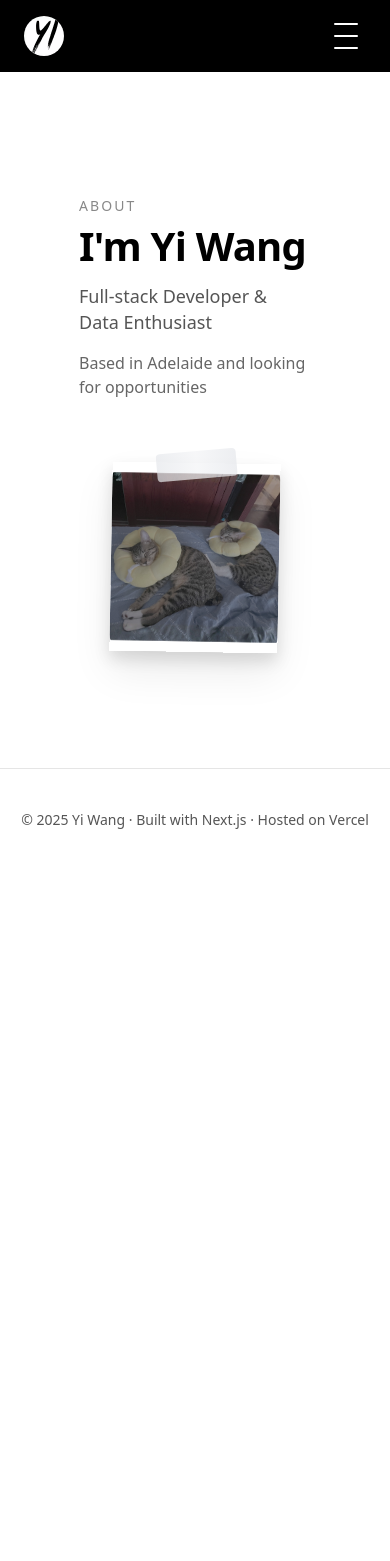
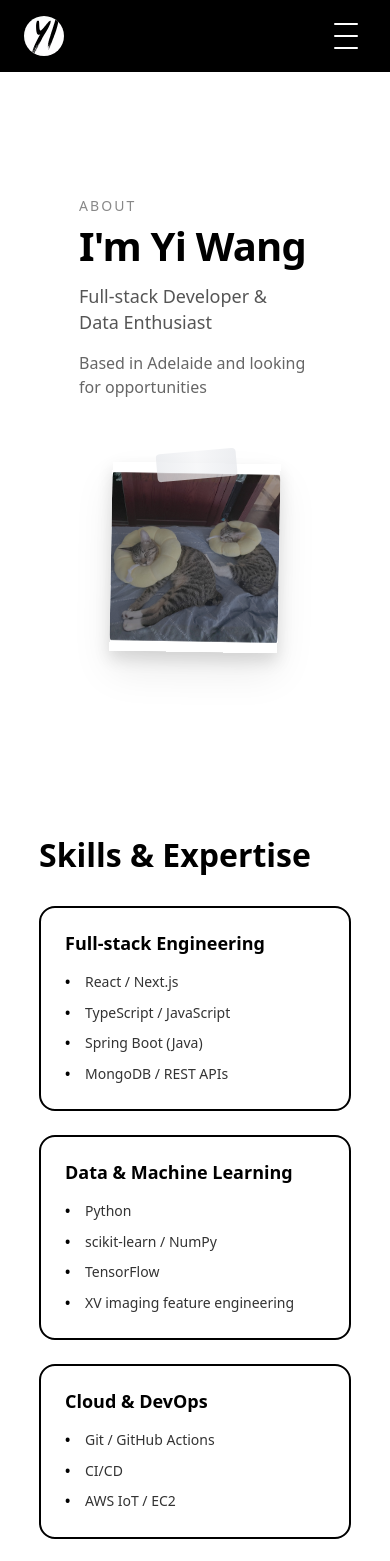
Before and after one commit to wy8881/portfolio-nextjs, a Next.js app: page /about in a window 390 px wide. Shown: the top 1561 px of the page. Before the commit the page ends 870 px from the top, so only its background shows below. Built offline with nearby package versions, Linux system fonts and the light colour scheme.

Commit message:
Add Skills Section component with black and white minimalist design
- Create SkillsSection component with responsive grid layout
- Add SkillCard component with newspaper-style hard shadow hover effect

```diff
--- a/app/about/page.tsx
+++ b/app/about/page.tsx
@@ -1,5 +1,11 @@
 import AboutIntro from "@/components/about/AboutIntro";
+import SkillsSection from "@/components/about/SkillsSection";
 
 export default function About() {
-  return <AboutIntro />;
+  return (
+    <>
+      <AboutIntro />
+      <SkillsSection />
+    </>
+  );
 }
--- /dev/null
+++ b/components/about/SkillCard.tsx
@@ -0,0 +1,69 @@
+'use client'
+
+interface SkillCardProps {
+  title: string;
+  skills: string[];
+}
+
+const SkillCard = ({ title, skills }: SkillCardProps) => {
+  return (
+    <div
+      className="
+        bg-white
+        border-2
+        border-black
+        rounded-2xl
+        p-[clamp(1.5rem,3vw,2rem)]
+        transition-all
+        duration-300
+        ease-out
+        hover:translate-y-[-4px]
+        hover:shadow-[8px_8px_0px_0px_#000000]
+      "
+    >
+      <h3
+        className="
+          font-sans
+          text-[clamp(1.125rem,2vw,1.375rem)]
+          font-semibold
+          mb-4
+          text-black
+          leading-[1.3]
+        "
+      >
+        {title}
+      </h3>
+
+      <ul
+        className="
+          list-none
+          p-0
+          space-y-2
+        "
+      >
+        {skills.map((skill, index) => (
+          <li
+            key={index}
+            className="
+              font-sans
+              text-[clamp(0.875rem,1.5vw,1rem)]
+              text-[#333333]
+              leading-[1.6]
+              pl-5
+              relative
+              before:content-['•']
+              before:absolute
+              before:left-0
+              before:text-black
+              before:font-semibold
+            "
+          >
+            {skill}
+          </li>
+        ))}
+      </ul>
+    </div>
+  );
+};
+
+export default SkillCard;
--- /dev/null
+++ b/components/about/SkillsSection.tsx
@@ -0,0 +1,55 @@
+import SkillCard from './SkillCard';
+import { skillsData } from '@/data/about/skills';
+
+const SkillsSection = () => {
+  return (
+    <section
+      className="w-full"
+      aria-label="Skills and expertise section"
+    >
+      <div
+        className="
+          w-full
+          max-w-[clamp(320px,90vw,1280px)]
+          mx-auto
+          px-[clamp(1rem,5vw,4rem)]
+          py-[clamp(4rem,8vh,6rem)]
+        "
+      >
+        <h2
+          className="
+            font-sans
+            text-[clamp(2rem,4vw+0.5rem,3rem)]
+            font-bold
+            leading-[1.2]
+            text-black
+            mb-[clamp(2rem,4vw,3rem)]
+          "
+        >
+          Skills & Expertise
+        </h2>
+
+        <div
+          className="
+            grid
+            grid-cols-1
+            md:grid-cols-2
+            gap-6
+            md:gap-6
+            lg:gap-8
+          "
+        >
+          {skillsData.map((skill) => (
+            <SkillCard
+              key={skill.id}
+              title={skill.title}
+              skills={skill.skills}
+            />
+          ))}
+        </div>
+      </div>
+    </section>
+  );
+};
+
+export default SkillsSection;
--- /dev/null
+++ b/data/about/skills.ts
@@ -0,0 +1,43 @@
+import { SkillCategory } from '@/types/about';
+
+export const skillsData: SkillCategory[] = [
+  {
+    id: 1,
+    title: "Full-stack Engineering",
+    skills: [
+      "React / Next.js",
+      "TypeScript / JavaScript",
+      "Spring Boot (Java)",
+      "MongoDB / REST APIs"
+    ]
+  },
+  {
+    id: 2,
+    title: "Data & Machine Learning",
+    skills: [
+      "Python",
+      "scikit-learn / NumPy",
+      "TensorFlow",
+      "XV imaging feature engineering"
+    ]
+  },
+  {
+    id: 3,
+    title: "Cloud & DevOps",
+    skills: [
+      "Git / GitHub Actions",
+      "CI/CD",
+      "AWS IoT / EC2"
+    ]
+  },
+  {
+    id: 4,
+    title: "Software & IT Support",
+    skills: [
+      "Linux / CLI",
+      "Troubleshooting & debugging",
+      "Documentation & user support",
+      "Requirements communication"
+    ]
+  }
+];
--- /dev/null
+++ b/types/about.ts
@@ -0,0 +1,5 @@
+export interface SkillCategory {
+  id: number;
+  title: string;
+  skills: string[];
+}
```
